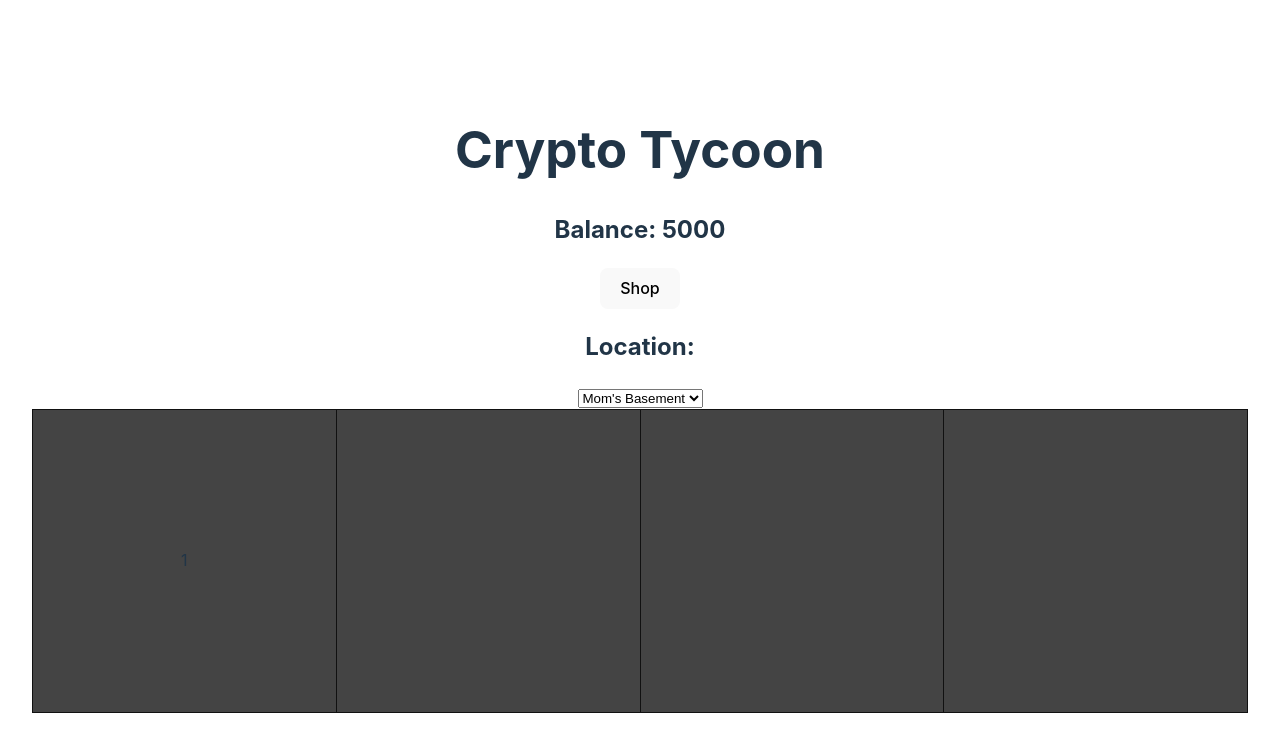
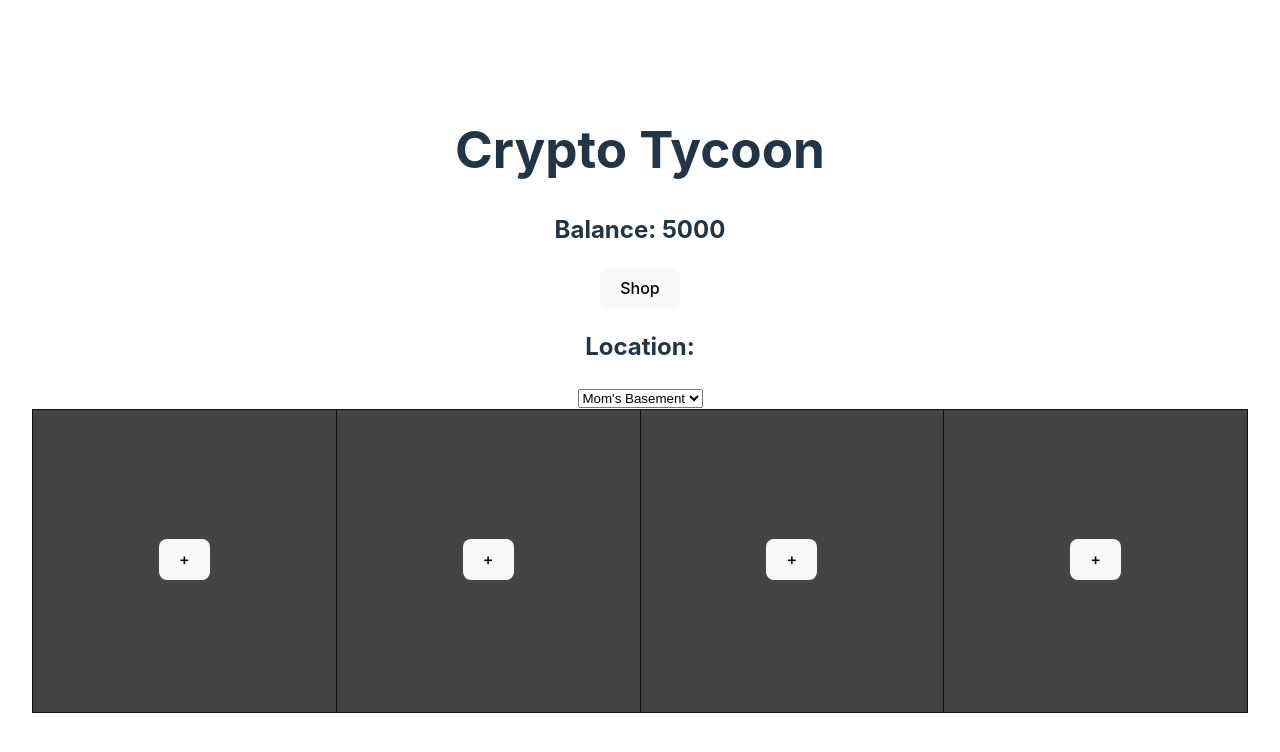
Before and after one commit to zekissel/crypto-tycoon, a React (Vite) app: page / in a window 1280 px wide. Shown: the top 752 px of the page. Built offline with nearby package versions, Linux system fonts and the light colour scheme.

Commit message:
fix environment display

```diff
--- a/src/Environment.tsx
+++ b/src/Environment.tsx
@@ -1,9 +1,15 @@
-import React from "react";
+import React, { useState } from "react";
+import Machine from "./Machine";
 
 interface EnvProps {
     curLoc: number;
     setCurLoc: React.Dispatch<React.SetStateAction<number>>;
     ownedLoc: boolean[];
+    balance: number;
+    setBalance: React.Dispatch<React.SetStateAction<number>>;
+}
+
+interface LocationProps {
     balance: number;
     setBalance: React.Dispatch<React.SetStateAction<number>>;
 }
@@ -23,44 +29,39 @@ function Environment ({ curLoc, setCurLoc, ownedLoc, balance, setBalance }: EnvP
             <select onChange={changeStage}>
                 { ownedLoc.map((v, i) => { return v && <option key={i} value={i}>{stage[i]}</option> }) }
             </select>
-            { curLoc == 0 && <Basement /> }
-            { curLoc == 1 && <Apartment /> }
+            { curLoc == 0 && <Basement balance={balance} setBalance={setBalance} /> }
+            { curLoc == 1 && <Apartment balance={balance} setBalance={setBalance} /> }
         </>
     )
 }
 
-function Basement () {
+function Basement ({ balance, setBalance }: LocationProps) {
+
+    const [machines, setMachines] = useState([[0, 0, 0], [0, 0 ,0], [0, 0, 0], [0, 0, 0]]);
 
     return (
         <table>
             <tbody>
                 <tr>
-                    <td>1</td>
-                    <td></td>
-                    <td></td>
-                    <td></td>
+                    { machines.map((v, i) => { return <td key={i}><Machine index={i} saves={machines} setSave={setMachines} balance={balance} setBalance={setBalance} /></td> }) }
                 </tr>
             </tbody>
         </table>
     )
 }
 
-function Apartment () {
+function Apartment ({ balance, setBalance }: LocationProps) {
+
+    const [machines, setMachines] = useState([[0, 0, 0], [0, 0 ,0], [0, 0, 0], [0, 0, 0], [0, 0, 0], [0, 0 ,0], [0, 0, 0], [0, 0, 0]]);
 
     return (
         <table>
             <tbody>
                 <tr>
-                    <td>2</td>
-                    <td></td>
-                    <td></td>
-                    <td></td>
+                    { machines.map((v, i) => { return i < 4 && <td key={i}><Machine index={i} saves={machines} setSave={setMachines} balance={balance} setBalance={setBalance} /></td> })}
                 </tr>
                 <tr>
-                    <td></td>
-                    <td></td>
-                    <td></td>
-                    <td></td>
+                    { machines.map((v, i) => { return i >= 4 && <td key={i}><Machine index={i} saves={machines} setSave={setMachines} balance={balance} setBalance={setBalance} /></td> })}
                 </tr>
             </tbody>
         </table>
--- /dev/null
+++ b/src/Machine.tsx
@@ -0,0 +1,59 @@
+import { useState } from "react";
+
+interface MachineProps {
+    index: number;
+    saves: number[][];
+    setSave: React.Dispatch<React.SetStateAction<number[][]>>;
+
+    balance: number;
+    setBalance: React.Dispatch<React.SetStateAction<number>>;
+}
+
+interface UIProps {
+    wage: number;
+    cooldown: number;
+    balance: number;
+    setBalance: React.Dispatch<React.SetStateAction<number>>;
+}
+
+function MachineUI ({cooldown, wage, balance, setBalance}: UIProps) {
+
+    const manMine = (e: any) => {
+        setBalance(balance + wage);
+        const btn = (e.target as HTMLButtonElement);
+        btn.disabled = true;
+        setTimeout(() => {
+            btn.disabled = false;
+        }, cooldown)
+    }
+
+    return (
+        <>
+            <button onClick={manMine}>Mine</button>
+            <h4>Wage: {wage} | Cooldown: {cooldown / 1000.00} s</h4>
+            <button>Options (upgrade, move sell)</button>
+        </>
+    )
+}
+
+function Machine ({ index, saves, setSave, balance, setBalance }: MachineProps) {
+
+    const [wage, setWage] = useState(10);
+    const [cool, setCool] = useState(2500);
+
+
+    const buyMachine = () => {
+        const newSave: number[][] = [...saves];
+        newSave[index][0] = 1;
+        setSave(newSave);
+    }
+
+    return (
+        <>
+            { saves[index][0] == 0 && <button onClick={buyMachine}>+</button> }
+            { saves[index][0] > 0 && <MachineUI wage={wage} cooldown={cool} balance={balance} setBalance={setBalance} />}
+        </>
+    )
+}
+
+export default Machine
```
